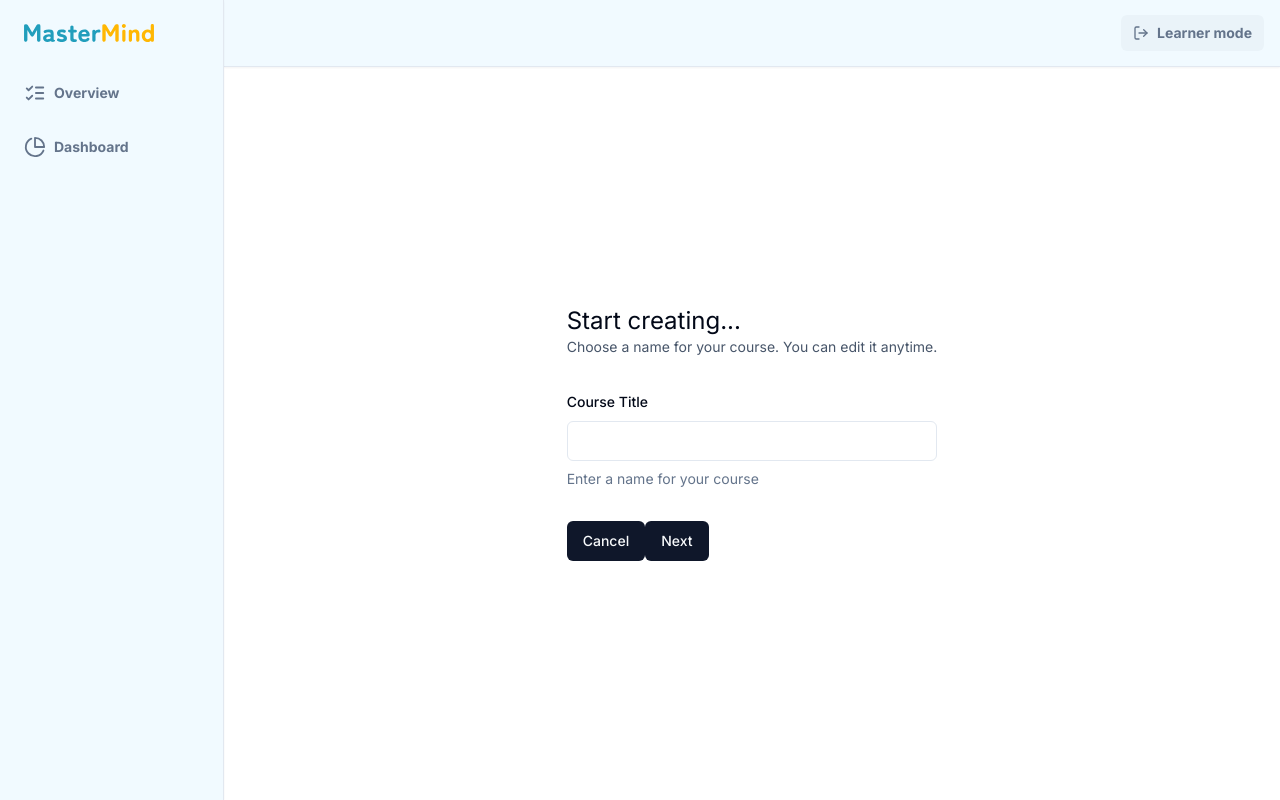
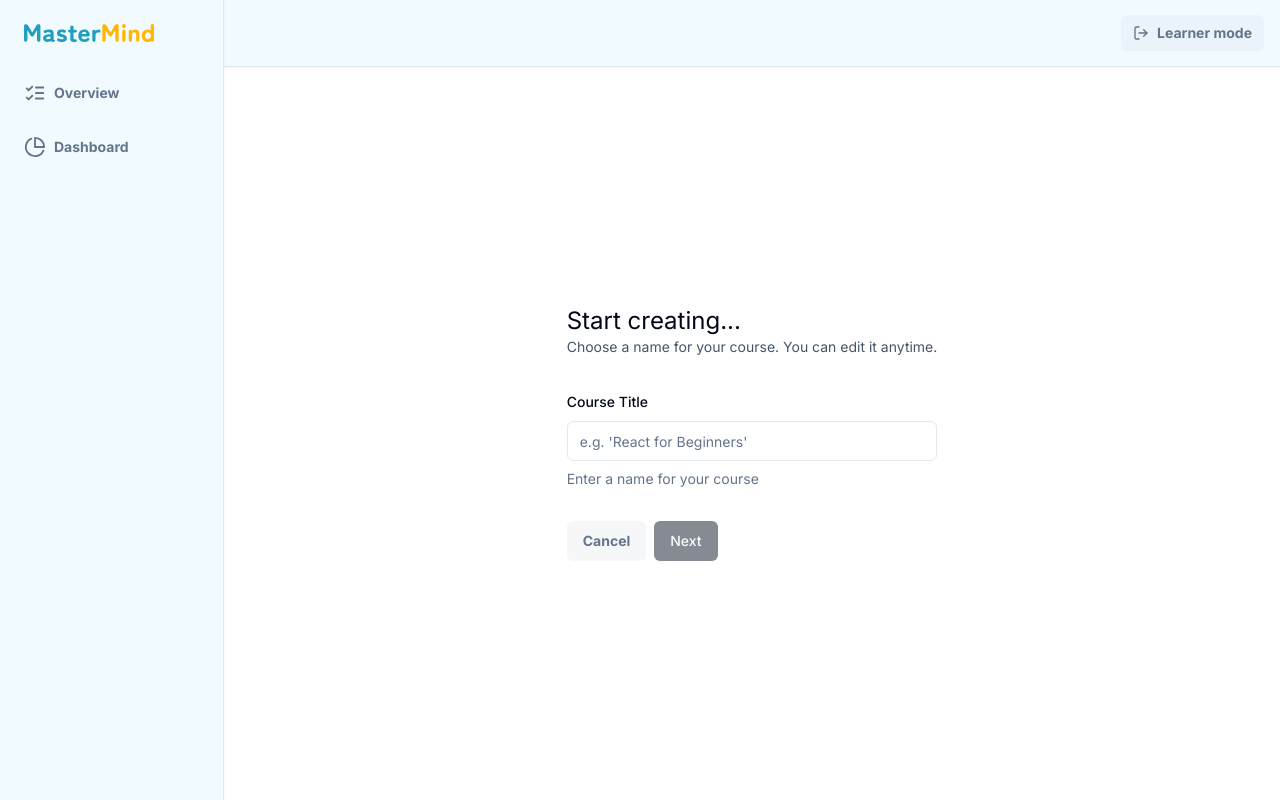
Before and after one commit to Sara-Ho99/master-mind, a Next.js app: page /creator/create in a window 1280 px wide. Built offline with nearby package versions, Linux system fonts and the light colour scheme.

Commit message:
feat: update form validation and button nav

```diff
--- a/app/(mainpage)/(routes)/creator/create/page.tsx
+++ b/app/(mainpage)/(routes)/creator/create/page.tsx
@@ -60,11 +60,15 @@ function CreatePage() {
             <FormField
               control={form.control}
               name="title"
-              render={(field) => (
+              render={({ field }) => (
                 <FormItem>
                   <FormLabel>Course Title</FormLabel>
                   <FormControl>
-                    <Input />
+                    <Input
+                      disabled={isSubmitting}
+                      placeholder="e.g. 'React for Beginners'"
+                      {...field}
+                    />
                   </FormControl>
                   <FormDescription>
                     Enter a name for your course
@@ -73,11 +77,15 @@ function CreatePage() {
                 </FormItem>
               )}
             />
-            <div>
+            <div className="flex items-center gap-x-2">
               <Link href="/">
-                <Button>Cancel</Button>
+                <Button type="button" variant="custom">
+                  Cancel
+                </Button>
               </Link>
-              <Button>Next</Button>
+              <Button type="submit" disabled={!isValid || isSubmitting}>
+                Next
+              </Button>
             </div>
           </form>
         </Form>
```
